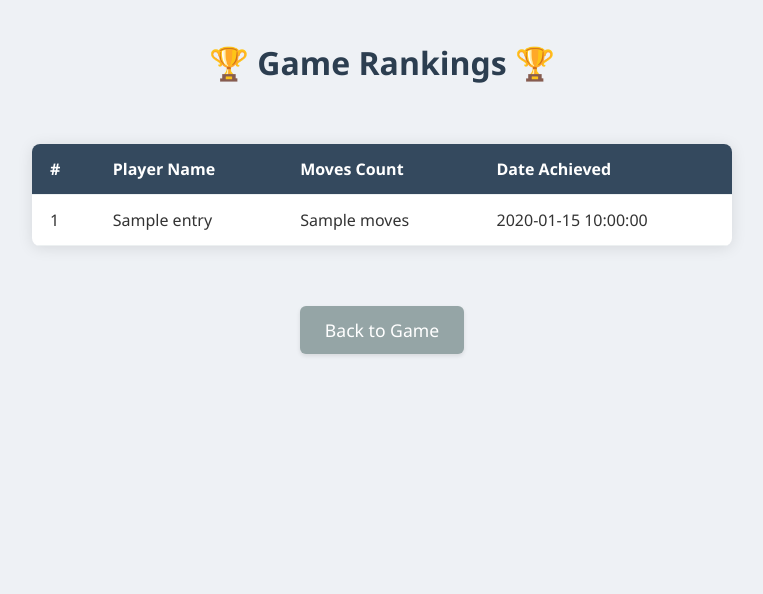
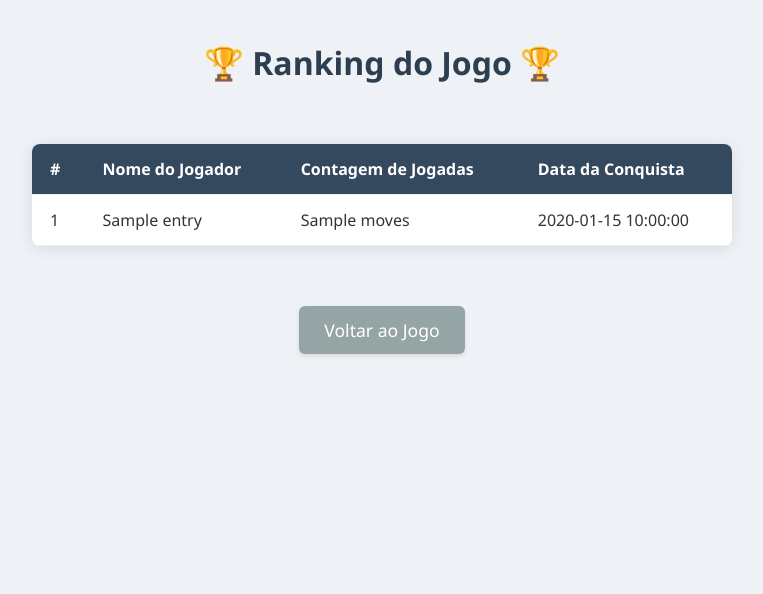
Before and after one commit to rafaael1/jogo_das_luzes_web, a Flask app: template web_app/templates/ranking.html in a window 1280 px wide. Shown: the top 594 px of the page, without its empty margins (258-1021 px from the left). Run offline with Flask 3, Linux system fonts and the light colour scheme; the template is opened without the code that fills it: most values are stand-ins (such as "Sample title", 1, 10 or a date in 2020).

Commit message:
feat: Translate game to Portuguese and add ranking tests
This commit introduces two main enhancements:
1.  Internationalization: All user-facing text in the game interface (game page, ranking page, alerts, and prompts) has been translated to Brazilian Portuguese. This includes strings in HTML templates, client-side JavaScript, and relevant server-side messages.
2.  Ranking System Tests: Unit tests have been implemented for the ranking system's file I/O operations (`web_app/ranking_utils.py`). These tests cover:
    - Reading from the ranking file (`get_rankings`): including scenarios with non-existent, empty, valid, and malformed files.
    - Writing to the ranking file (`add_score`): including adding to an empty file, adding new best scores, handling list limits (MAX_RANKING_ENTRIES), and name sanitization (whitespace, length limits, empty names).

All tests pass, ensuring the reliability of the ranking functionality. Manual verification confirmed the correctness of the translations.

```diff
--- a/web_app/app.py
+++ b/web_app/app.py
@@ -54,24 +54,24 @@ def handle_click(row, col):
 def submit_score():
     data = request.get_json()
     if not data or 'name' not in data or 'moves' not in data:
-        return jsonify({'success': False, 'message': 'Missing name or moves'}), 400
+        return jsonify({'success': False, 'message': 'Nome ou jogadas ausentes.'}), 400
 
     player_name = data['name']
     moves_count = data['moves']
 
     # Basic validation for moves_count
     if not isinstance(moves_count, int) or moves_count <= 0:
-        return jsonify({'success': False, 'message': 'Invalid moves count'}), 400
+        return jsonify({'success': False, 'message': 'Contagem de jogadas inválida.'}), 400
 
     current_date_str = datetime.now().strftime('%Y-%m-%d %H:%M:%S')
 
     try:
         add_score(player_name, moves_count, current_date_str)
-        return jsonify({'success': True, 'message': 'Score submitted successfully!'})
+        return jsonify({'success': True, 'message': 'Pontuação enviada com sucesso!'})
     except Exception as e:
         # Log the exception e for debugging
         print(f"Error submitting score: {e}")
-        return jsonify({'success': False, 'message': 'Failed to submit score due to server error.'}), 500
+        return jsonify({'success': False, 'message': 'Falha ao enviar pontuação devido a erro no servidor.'}), 500
 
 @app.route('/api/reset')
 def reset_game():
--- a/web_app/templates/index.html
+++ b/web_app/templates/index.html
@@ -9,14 +9,14 @@
 <body>
     <h1>Jogo das Luzes</h1>
     <div class="game-info">
-        <p>Moves: <span id="move-counter">0</span></p>
+        <p>Jogadas: <span id="move-counter">0</span></p>
     </div>
     <div id="game-board" class="game-board">
         <!-- Cells will be generated by JavaScript -->
     </div>
     <div class="game-controls">
-        <button id="reset-button" class="button-base">Reset Game</button>
-        <a href="{{ url_for('ranking_page') }}" class="button-link button-base">View Rankings</a>
+        <button id="reset-button" class="button-base">Reiniciar Jogo</button>
+        <a href="{{ url_for('ranking_page') }}" class="button-link button-base">Ver Ranking</a>
     </div>
 
     <script src="{{ url_for('static', filename='script.js') }}"></script>
--- a/web_app/templates/ranking.html
+++ b/web_app/templates/ranking.html
@@ -3,21 +3,21 @@
 <head>
     <meta charset="UTF-8">
     <meta name="viewport" content="width=device-width, initial-scale=1.0">
-    <title>Game Rankings - Jogo das Luzes</title>
+    <title>Ranking do Jogo - Jogo das Luzes</title>
     <link rel="stylesheet" href="{{ url_for('static', filename='style.css') }}">
 </head>
 <body>
     <div class="page-container">
-        <h1>🏆 Game Rankings 🏆</h1>
+        <h1>🏆 Ranking do Jogo 🏆</h1>
 
         {% if rankings and rankings|length > 0 %}
             <table class="ranking-table">
             <thead>
                 <tr>
                     <th>#</th>
-                    <th>Player Name</th>
-                    <th>Moves Count</th>
-                    <th>Date Achieved</th>
+                    <th>Nome do Jogador</th>
+                    <th>Contagem de Jogadas</th>
+                    <th>Data da Conquista</th>
                 </tr>
             </thead>
             <tbody>
@@ -32,11 +32,11 @@
             </tbody>
         </table>
     {% else %}
-        <p class="no-rankings-message">No rankings available yet. Be the first to win!</p>
+        <p class="no-rankings-message">Nenhum ranking disponível ainda. Seja o primeiro a vencer!</p>
     {% endif %}
 
     <div class="navigation-link">
-        <a href="{{ url_for('game_page') }}">Back to Game</a>
+        <a href="{{ url_for('game_page') }}">Voltar ao Jogo</a>
     </div>
     </div>
 </body>
```
Also changed, not shown: web_app/static/script.js (+7 -7 lines), web_app/tests/__init__.py (added, +1 -0 lines), web_app/tests/test_ranking_utils.py (added, +222 -0 lines).
